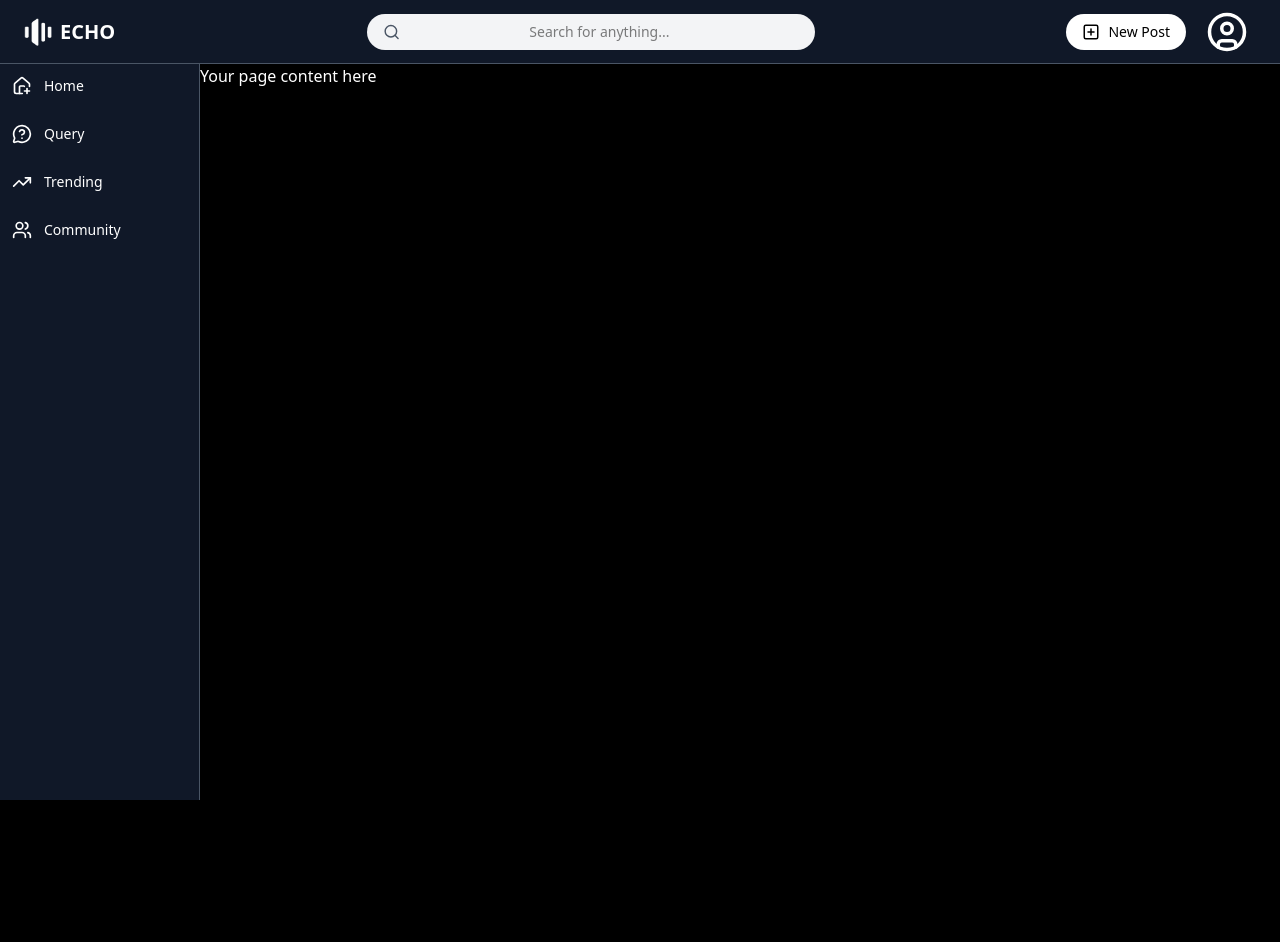
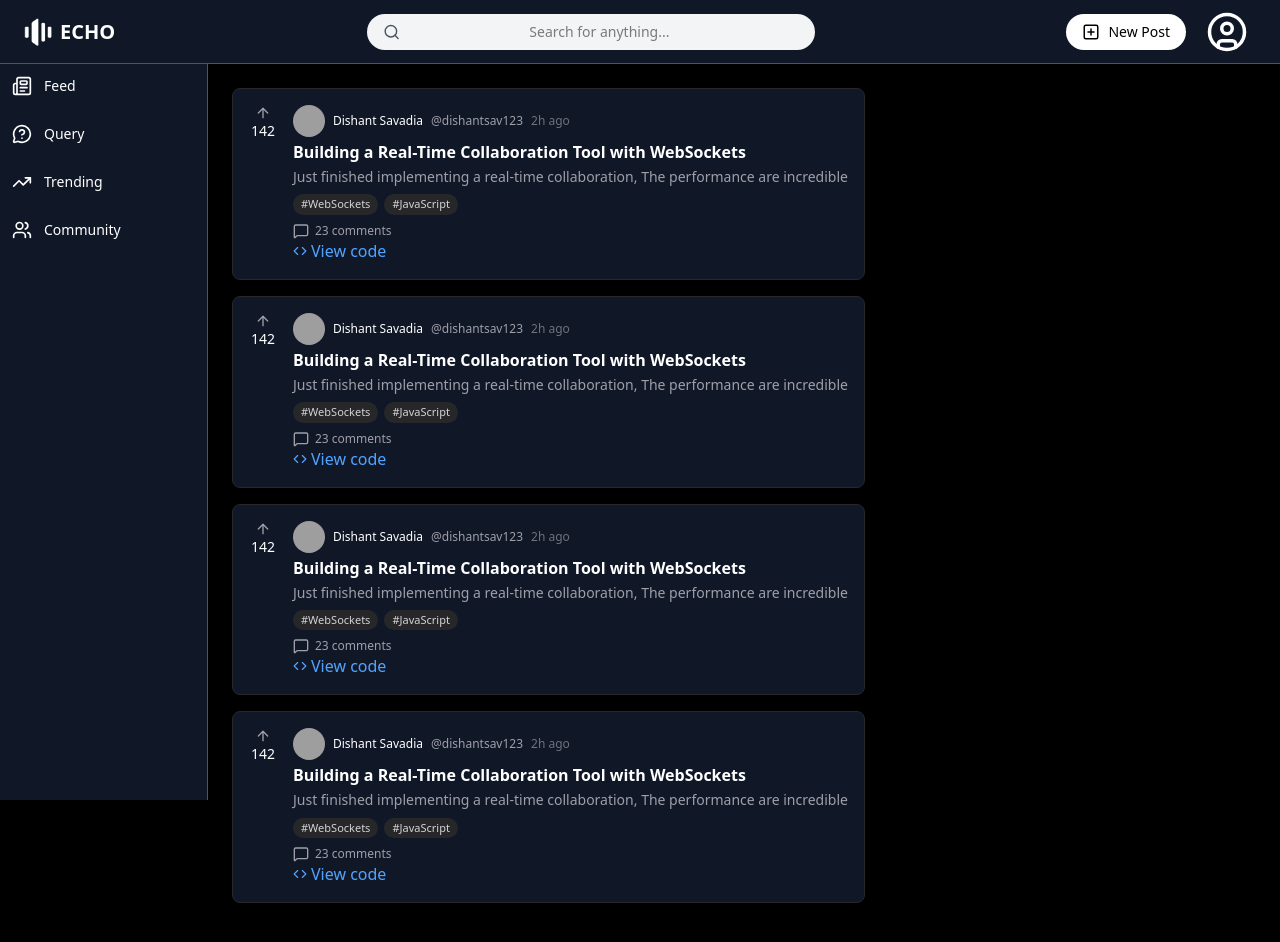
Before and after one commit to sahil740g/ECHO, a React (Vite) app: page / in a window 1280 px wide. Shown: the top 942 px of the page. Before the commit the page ends 800 px from the top, so only its background shows below. Built offline with nearby package versions, Linux system fonts and the light colour scheme; grey boxes are pictures that could not be loaded.

Commit message:
added Post Card and updated some of the component and feed section

```diff
--- a/index.html
+++ b/index.html
@@ -4,7 +4,7 @@
     <meta charset="UTF-8" />
     <link rel="icon" type="image/svg+xml" href="/vite.svg" />
     <meta name="viewport" content="width=device-width, initial-scale=1.0" />
-    <title>echo-platform</title>
+    <title>ECHO</title>
   </head>
   <body>
     <div id="root"></div>
--- a/package.json
+++ b/package.json
@@ -14,6 +14,7 @@
     "lucide-react": "^0.562.0",
     "react": "^19.2.0",
     "react-dom": "^19.2.0",
+    "react-router-dom": "^7.12.0",
     "remixicon": "^4.8.0",
     "tailwindcss": "^4.1.18"
   },
--- a/src/App.jsx
+++ b/src/App.jsx
@@ -1,17 +1,23 @@
 import Navbar from "./components/navbar/navbar";
 import Sidebar from "./components/sidebar/sidebar";
+import {Routes,Route} from "react-router-dom";
+import Feed from "./pages/feed";
+import PostCard from "./components/postcard/postcard";
 
 function App() {
   return (
     <>
       <Navbar />
+      <div className="flex">
       <Sidebar />
-
-      <main className="pt-16 ml-50 min-h-screen bg-black">
-        Your page content here
+      <main className="pt-16 pl-52 min-h-screen p-6 overflow-x-hidden">
+        <Routes>
+          <Route path="/" element={<Feed/>}/>
+          <Route path="/feed" element={<Feed/>}/>
+        </Routes>
       </main>
+      </div>
     </>
   );
 }
-
 export default App;
--- /dev/null
+++ b/src/components/postcard/postcard.jsx
@@ -0,0 +1,61 @@
+import {ArrowUp,MessageSquare,Code} from "lucide-react";
+import {useState} from "react";
+function PostCard({
+    votes=142,
+    username="Dishant Savadia",
+    handle="@dishantsav123",
+    time="2h ago",
+    title="Building a Real-Time Collaboration Tool with WebSockets",
+    description="Just finished implementing a real-time collaboration, The performance are incredible",
+    tags=["WebSockets","JavaScript"],
+    comments=23,
+    avatar,
+    codeSnippet = `const socket = new WebSocket("ws://localhost:8080");
+    socket.onmessage = (event) => {
+        console.log(event.data);
+    };`
+    })
+{
+    const[showCode,setShowCode]=useState(false);
+    return(
+        <div className="bg-gray-900 border border-zinc-800 rounded-lg p-4 flex gap-4 hover:border-zinc-700 transition">
+            <div className="flex flex-col items-center text-zinc-400 min-w-[28px]">
+                <ArrowUp size={16} className="hover:text-blue-500 cursor-pointer"/>
+                <span className="text-sm font-medium text-white">{votes}</span>
+            </div>
+            <div className="flex-1">
+                <div className="flex items-center gap-2 mb-1">
+                    <img src={avatar || "https://i.pravatar.cc/100"} alt="avatar" className="w-8 h-8 rounded-full object-cover"/>
+                    <div className="text-xs">
+                        <span className="text-white font-medium">{username}</span>
+                        <span className="text-zinc-400 ml-2">{handle}</span>
+                        <span className="text-zinc-500 ml-2">{time}</span>
+                    </div>
+                </div>
+                <h2 className="text-base font-semibold text-white leading-snug mb-1">{title}</h2>
+                <p className="text-sm text-zinc-400 leading-snug mb-2">{description}</p>
+                <div className="flex flex-wrap gap-1.5 mb-2">
+                    {tags.map((tag,index)=>(
+                        <span key={index} className="text-[11px] px-2 py-0.5 rounded-full bg-zinc-800 text-zinc-300 hover:bg-zinc-700 cursor-pointer">#{tag}</span>
+                    ))}
+                </div>
+                <div className="flex items-center gap-1.5 text-zinc-400 text-xs">
+                    <MessageSquare size={16}/>
+                    <span>{comments} comments</span>
+                </div>
+                <button onClick={()=>setShowCode(!showCode)} className="flex items-center gap-1 text-blue-400 hover:text-blue-300">
+                    <Code size={14}/>
+                    {showCode ? "Hide code":"View code"}
+                </button>
+            </div>
+            {showCode &&(
+                <pre className="mt-3 bg-zinc-950 border border-zinc-800 rounded-lg p-3 text-sm overflow-x-auto">
+                    <code className="text-green-400 whitespace-pre">
+                        {codeSnippet}
+                    </code>
+                </pre>
+            )}
+        </div>
+    )
+}
+export default PostCard;
--- a/src/components/sidebar/sidebar.jsx
+++ b/src/components/sidebar/sidebar.jsx
@@ -1,10 +1,10 @@
-import {HousePlus, MessageCircleQuestionMark, TrendingUp, Users} from "lucide-react";
+import {Newspaper, MessageCircleQuestion, TrendingUp, Users} from "lucide-react";
 const Sidebar=()=>{
     return(
-        <aside className="fixed top-16 left-0 w-50 h-[calc(100vh-4rem)] bg-gray-900 border-r border-gray-600 z-40">
+        <aside className="fixed top-16 left-0 w-52 h-[calc(100vh-4rem)] bg-gray-900 border-r border-gray-600 z-40">
             <nav className="space-y-1">
-                <SidebarItem icon={HousePlus} text="Home"/>
-                <SidebarItem icon={MessageCircleQuestionMark} text="Query"/>
+                <SidebarItem icon={Newspaper} text="Feed"/>
+                <SidebarItem icon={MessageCircleQuestion} text="Query"/>
                 <SidebarItem icon={TrendingUp} text="Trending"/>
                 <SidebarItem icon={Users} text="Community"/>
             </nav>
--- a/src/index.css
+++ b/src/index.css
@@ -7,3 +7,7 @@ body {
   background-color: var(--color-background);
   color: var(--color-foreground);
 }
+#root{
+  min-height: 100%;
+  background-color: black;
+}
--- a/src/main.jsx
+++ b/src/main.jsx
@@ -2,8 +2,9 @@ import React from 'react'
 import ReactDOM from 'react-dom/client'
 import './index.css'
 import App from './App.jsx'
+import {BrowserRouter} from 'react-router-dom'
 ReactDOM.createRoot(document.getElementById('root')).render(
-  <React.StrictMode>
+  <BrowserRouter>
     <App />
-  </React.StrictMode>,
+  </BrowserRouter>
 )
--- /dev/null
+++ b/src/pages/feed.jsx
@@ -0,0 +1,12 @@
+import PostCard from "../components/postcard/postcard";
+function Feed(){
+    return(
+        <div className="p-6 max-w-3xl space-y-4">
+            <PostCard/>
+            <PostCard/>
+            <PostCard/>
+            <PostCard/>
+            </div>
+    )
+}
+export default Feed;
```
Also changed, not shown: src/pages/community.jsx (added), src/pages/query.jsx (added), src/pages/trending.jsx (added), 1 other file (tests, documents, lock files or other folders).
